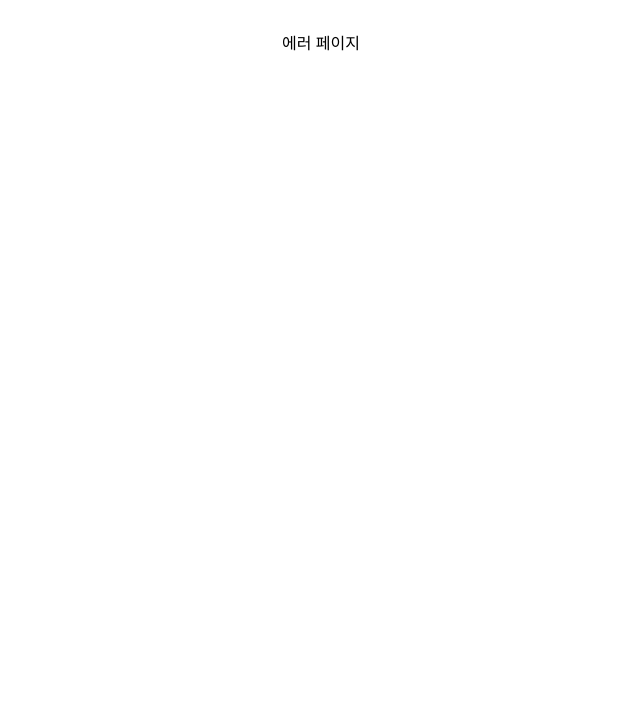
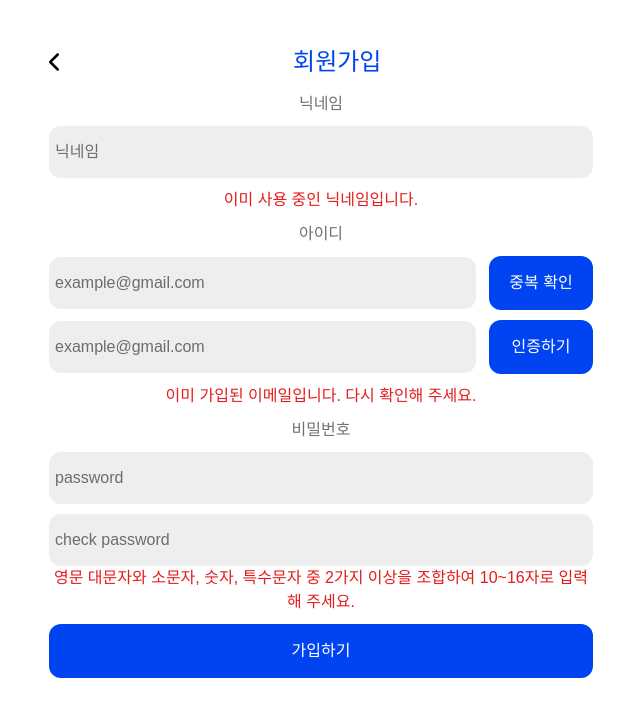
Before and after one commit to DittoTrip/DittoTrip-frontend, a React (Vite) app: page /join in a window 1280 px wide. Before the commit this address had no page. Shown: the top 716 px of the page, without its empty margins (319-959 px from the left). Built offline with nearby package versions, Linux system fonts and the light colour scheme.

Commit message:
Feat: 회원가입 페이지 ui

```diff
--- a/package.json
+++ b/package.json
@@ -20,6 +20,7 @@
     "i18next-browser-languagedetector": "^8.0.0",
     "react": "^18.2.0",
     "react-dom": "^18.2.0",
+    "react-hook-form": "^7.52.2",
     "react-i18next": "^14.1.2",
     "react-router-dom": "^6.24.0",
     "sanitize.css": "^13.0.0",
--- a/src/App.tsx
+++ b/src/App.tsx
@@ -11,6 +11,7 @@ import Category from './pages/Category';
 import Review from './pages/Review';
 import NewReview from './pages/NewReview';
 import ReviewDetail from './pages/ReviewDetail';
+import Join from './pages/Join';
 
 const router = createBrowserRouter([
   {
@@ -67,6 +68,14 @@ const router = createBrowserRouter([
       </Layout>
     ),
   },
+  {
+    path: '/join',
+    element: (
+      <Layout>
+        <Join />
+      </Layout>
+    ),
+  },
 ]);
 
 function App() {
--- a/src/pages/Home.tsx
+++ b/src/pages/Home.tsx
@@ -1,6 +1,5 @@
 import { styled } from 'styled-components';
 import LangSelectButton from '../components/LangSelectButton';
-import { useNavigate } from 'react-router-dom';
 import { useTranslation } from 'react-i18next';
 import Weekend from '../components/home/Weekend';
 import Drama from '../components/home/Drama';
@@ -20,73 +19,72 @@ export interface dittoItem {
 
 const DRAMA_IMAGE = [
   {
-    img :'https://velog.velcdn.com/images/gogo6570/post/a68996dd-2333-41bb-89a6-36c9e710d0b3/image.png',
-    title:'뷰티 인사이드'
+    img: 'https://velog.velcdn.com/images/gogo6570/post/a68996dd-2333-41bb-89a6-36c9e710d0b3/image.png',
+    title: '뷰티 인사이드',
   },
   {
-    img :'https://velog.velcdn.com/images/gogo6570/post/19a374e7-3cc0-4db5-8335-7c33d9ce2328/image.png',
-    title:'동백꽃 필 무렵'
+    img: 'https://velog.velcdn.com/images/gogo6570/post/19a374e7-3cc0-4db5-8335-7c33d9ce2328/image.png',
+    title: '동백꽃 필 무렵',
   },
   {
-    img :'https://velog.velcdn.com/images/gogo6570/post/c0999bfc-93fd-4a41-a1ba-1a277d109ea8/image.png',
-    title:'눈물의 여왕'
+    img: 'https://velog.velcdn.com/images/gogo6570/post/c0999bfc-93fd-4a41-a1ba-1a277d109ea8/image.png',
+    title: '눈물의 여왕',
   },
   {
-    img :'https://velog.velcdn.com/images/gogo6570/post/79bf120a-36d6-4d9c-972d-5866617a4ad0/image.png',
-    title:'도꺠비'
+    img: 'https://velog.velcdn.com/images/gogo6570/post/79bf120a-36d6-4d9c-972d-5866617a4ad0/image.png',
+    title: '도꺠비',
   },
   {
-    img :'https://velog.velcdn.com/images/gogo6570/post/7ea13176-f7e3-4aa4-8419-d29eec305775/image.png',
-    title:'나의 아저씨'
+    img: 'https://velog.velcdn.com/images/gogo6570/post/7ea13176-f7e3-4aa4-8419-d29eec305775/image.png',
+    title: '나의 아저씨',
   },
 ];
 
 const DITTO_IMAGE = [
   {
-    img:'https://velog.velcdn.com/images/gogo6570/post/8b1d5b9c-c003-4f3d-908f-c970a65b431f/image.png',
-    location:'수원 방화수류정',
-    title:'수원 토박이'
+    img: 'https://velog.velcdn.com/images/gogo6570/post/8b1d5b9c-c003-4f3d-908f-c970a65b431f/image.png',
+    location: '수원 방화수류정',
+    title: '수원 토박이',
   },
   {
-    img:'https://velog.velcdn.com/images/gogo6570/post/8b1d5b9c-c003-4f3d-908f-c970a65b431f/image.png',
-    location:'수원 방화수류정',
-    title:'수원 토박이'
+    img: 'https://velog.velcdn.com/images/gogo6570/post/8b1d5b9c-c003-4f3d-908f-c970a65b431f/image.png',
+    location: '수원 방화수류정',
+    title: '수원 토박이',
   },
   {
-    img:'https://velog.velcdn.com/images/gogo6570/post/8b1d5b9c-c003-4f3d-908f-c970a65b431f/image.png',
-    location:'수원 방화수류정',
-    title:'수원 토박이'
+    img: 'https://velog.velcdn.com/images/gogo6570/post/8b1d5b9c-c003-4f3d-908f-c970a65b431f/image.png',
+    location: '수원 방화수류정',
+    title: '수원 토박이',
   },
   {
-    img:'https://velog.velcdn.com/images/gogo6570/post/8b1d5b9c-c003-4f3d-908f-c970a65b431f/image.png',
-    location:'수원 방화수류정',
-    title:'수원 토박이'
+    img: 'https://velog.velcdn.com/images/gogo6570/post/8b1d5b9c-c003-4f3d-908f-c970a65b431f/image.png',
+    location: '수원 방화수류정',
+    title: '수원 토박이',
   },
   {
-    img:'https://velog.velcdn.com/images/gogo6570/post/8b1d5b9c-c003-4f3d-908f-c970a65b431f/image.png',
-    location:'수원 방화수류정asdwad',
-    title:'수원 토박이'
+    img: 'https://velog.velcdn.com/images/gogo6570/post/8b1d5b9c-c003-4f3d-908f-c970a65b431f/image.png',
+    location: '수원 방화수류정asdwad',
+    title: '수원 토박이',
   },
   {
-    img:'https://velog.velcdn.com/images/gogo6570/post/8b1d5b9c-c003-4f3d-908f-c970a65b431f/image.png',
-    location:'수원 방화수류정',
-    title:'수원 토박이'
+    img: 'https://velog.velcdn.com/images/gogo6570/post/8b1d5b9c-c003-4f3d-908f-c970a65b431f/image.png',
+    location: '수원 방화수류정',
+    title: '수원 토박이',
   },
 ];
 
 const Home = () => {
-  const navigate = useNavigate();
   const { t } = useTranslation();
   return (
     <HomeStyled>
       <div className="title">HOME</div>
-      <LangSelectHomeButton/>
+      <LangSelectHomeButton />
       <div className="body2">{t('home.suggest')}</div>
-      <Weekend/>
+      <Weekend />
       <div className="body2">{t('home.where')}</div>
-      <Drama dramaList = {DRAMA_IMAGE}/>
+      <Drama dramaList={DRAMA_IMAGE} />
       <div className="body2">{t('home.hot ditto')}</div>
-      <HotDitto dittoList={DITTO_IMAGE}/>
+      <HotDitto dittoList={DITTO_IMAGE} />
     </HomeStyled>
   );
 };
--- /dev/null
+++ b/src/pages/Join.tsx
@@ -0,0 +1,140 @@
+import { useForm, SubmitHandler } from 'react-hook-form';
+import { styled } from 'styled-components';
+import AppBar from '../components/common/AppBar';
+import Button from '../components/common/Button';
+
+type Inputs = {
+  nickname: string;
+  email: string;
+  password: string;
+};
+
+const Join = () => {
+  const {
+    register,
+    handleSubmit,
+
+    formState: { errors },
+  } = useForm<Inputs>();
+  const onSubmit: SubmitHandler<Inputs> = data => console.log(data);
+
+  return (
+    <JoinStyle>
+      <div className="app-bar">
+        <AppBar leading={true} title={<div className="title">회원가입</div>} />
+      </div>
+      <div className="content-wrapper">
+        <form onSubmit={handleSubmit(onSubmit)}>
+          <div className="section">
+            <div className="input-title">닉네임</div>
+            <div className="user-varification">
+              <input {...register('nickname')} placeholder="닉네임" className="input-container" />
+            </div>
+            {errors.email && <span>닉네임을 입력해주세요</span>}
+            <div className="error-message">이미 사용 중인 닉네임입니다.</div>
+          </div>
+          <div className="section">
+            <div className="input-title">아이디</div>
+            <div className="user-varification">
+              <input
+                {...register('email', { required: true })}
+                placeholder="example@gmail.com"
+                type="email"
+                className="input-container"
+              />
+              <Button size={'medium'} scheme={'keyButton'}>
+                중복 확인
+              </Button>
+            </div>
+            <div className="user-varification">
+              <input
+                {...register('email', { required: true })}
+                placeholder="example@gmail.com"
+                type="email"
+                className="input-container"
+              />
+              <Button size={'medium'} scheme={'keyButton'}>
+                인증하기
+              </Button>
+            </div>
+            {errors.email && <span className="guide-message">이메일을 입력해주세요</span>}
+            <div className="error-message">이미 가입된 이메일입니다. 다시 확인해 주세요.</div>
+          </div>
+          <div className="section">
+            <div className="input-title">비밀번호</div>
+            <div className="user-varification">
+              <input
+                {...register('password', { required: true })}
+                placeholder="password"
+                type="password"
+                className="input-container"
+              />
+            </div>
+            {errors.password && <span className="guide-message">비밀번호를 입력해주세요</span>}
+          </div>
+          <div className="section">
+            <input
+              {...register('password', { required: true })}
+              placeholder="check password"
+              type="password"
+              className="input-container"
+            />
+            {errors.password && <span className="guide-message">비밀번호확인을 입력해주세요</span>}
+            <div className="error-message">
+              영문 대문자와 소문자, 숫자, 특수문자 중 2가지 이상을 조합하여 10~16자로 입력해 주세요.
+            </div>
+          </div>
+
+          <Button size={'large'} scheme={'keyButton'} type="submit">
+            가입하기
+          </Button>
+        </form>
+      </div>
+    </JoinStyle>
+  );
+};
+
+const JoinStyle = styled.div`
+  .app-bar {
+    .title {
+      color: ${({ theme }) => theme.color.keyColor};
+      ${({ theme }) => theme.font.subTitle};
+    }
+  }
+  .content-wrapper {
+    margin: 0 28px;
+
+    .section {
+      .input-title {
+        color: ${({ theme }) => theme.color.gray80};
+        ${({ theme }) => theme.font.body2};
+        margin-bottom: 10px;
+      }
+      .user-varification {
+        display: flex;
+        gap: 13px;
+        align-items: center;
+        justify-content: space-between;
+        margin-bottom: 10px;
+      }
+      .error-message {
+        color: ${({ theme }) => theme.color.red};
+        margin-bottom: 10px;
+      }
+    }
+  }
+
+  .input-container {
+    flex: 1;
+    border: none;
+    border-radius: 12px;
+    height: 52px;
+    flex: 1;
+    width: 100%;
+    background: ${({ theme }) => theme.color.gray20};
+  }
+  .guide-message {
+    color: ${({ theme }) => theme.color.red};
+  }
+`;
+export default Join;
--- a/src/pages/ReviewDetail.tsx
+++ b/src/pages/ReviewDetail.tsx
@@ -12,7 +12,7 @@ const ReviewDetail = () => {
         <AppBar leading={true} title={<div className="title">촬영지 이름</div>} action={<LangSelectButton />} />
       </div>
       <div className="content">
-        <ReviewItem />
+        <ReviewItem setIsExpandedOption={() => {}} />
       </div>
       <div className="comment-list">
         <CommentList />
--- a/src/styles/theme.ts
+++ b/src/styles/theme.ts
@@ -1,7 +1,7 @@
 import { RuleSet, css } from 'styled-components';
 
 // 버튼
-export type ButtonSize = 'large' | 'small';
+export type ButtonSize = 'large' | 'medium' | 'small';
 export type ButtonScheme = 'keyButton' | 'subButton' | 'kakao';
 
 export type ThemeName = 'light' | 'dark';
@@ -81,6 +81,7 @@ const colors = {
   gray80: '#717171',
   kakao: '#FBE750',
   kakaoText: '#2F1F00',
+  red: '#E31D1C',
 };
 export const light: Theme = {
   name: 'light',
@@ -90,6 +91,11 @@ export const light: Theme = {
       font: fonts.body2,
       padding: '15px 0',
       width: '100%',
+    },
+    medium: {
+      font: fonts.body2,
+      padding: '15px 0',
+      width: '104px',
     },
     small: {
       font: fonts.body5,
```
Also changed, not shown: 1 other file (tests, documents, lock files or other folders).
